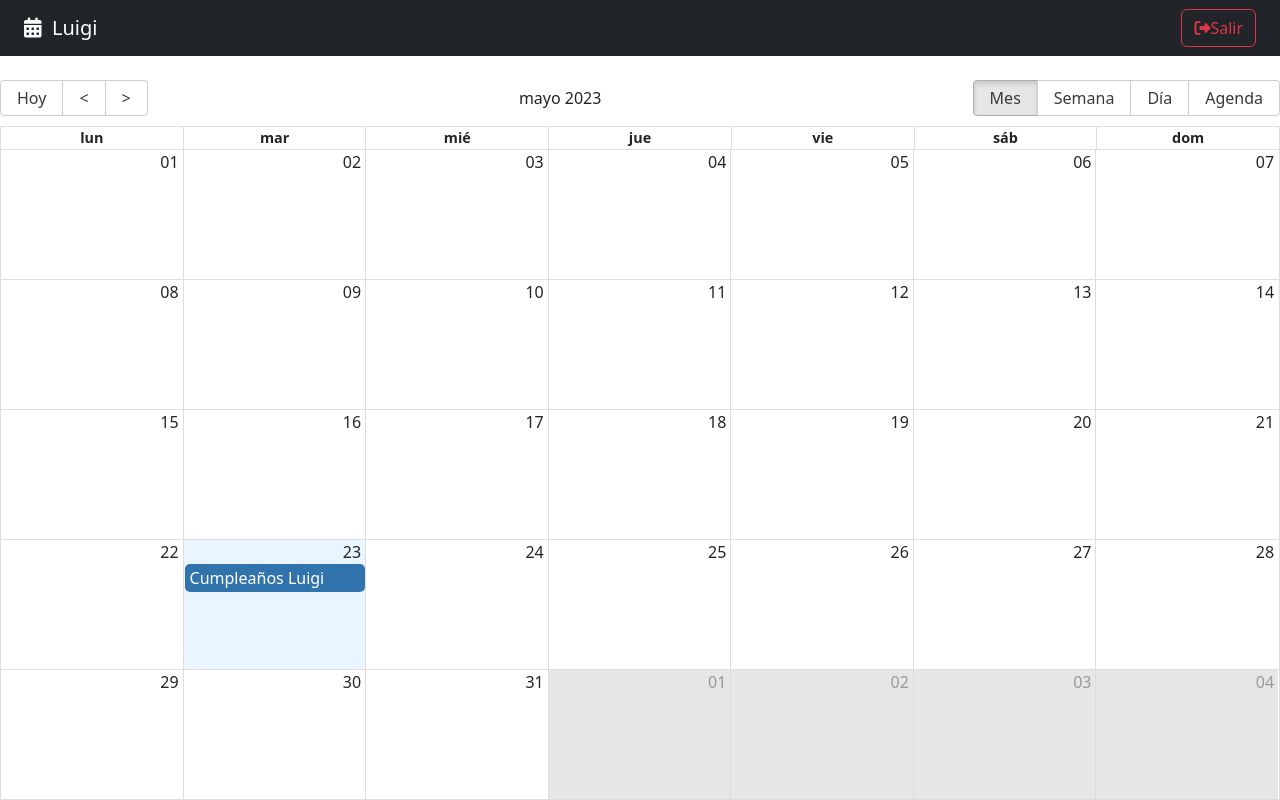
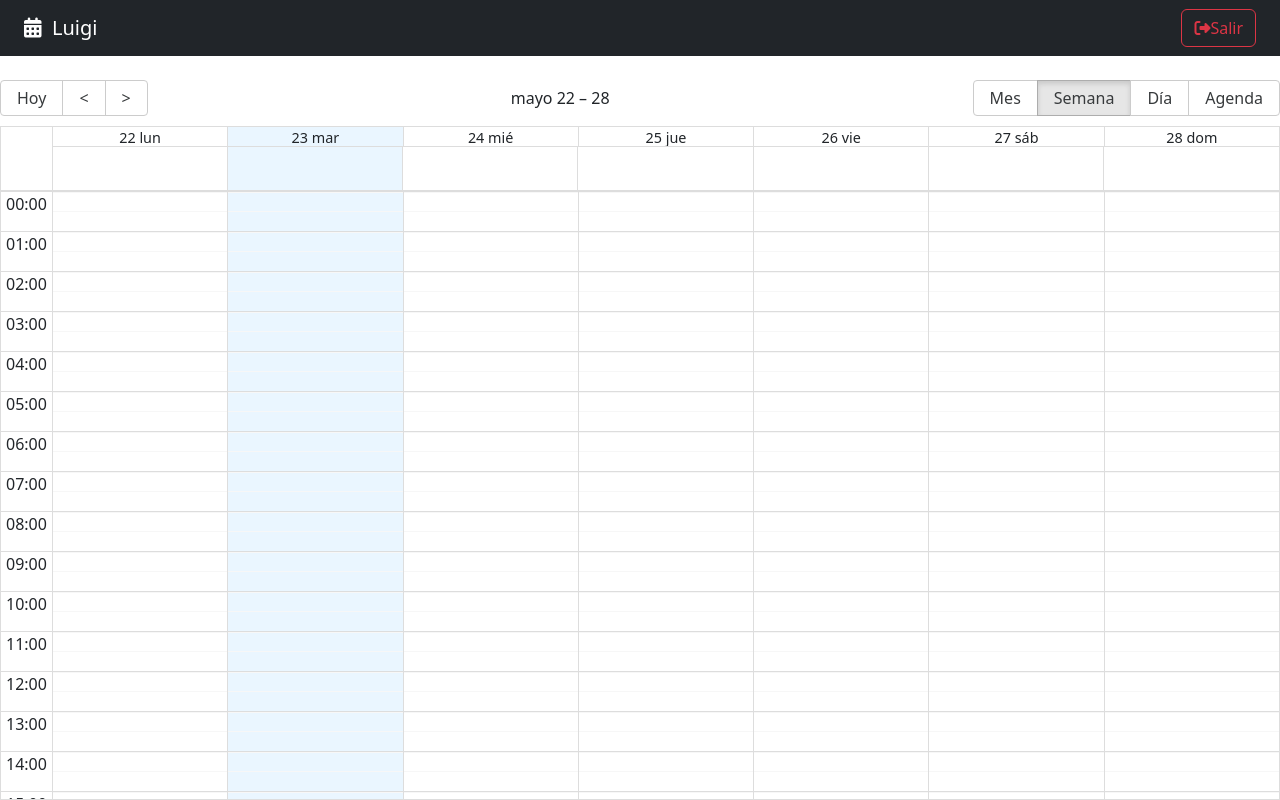
Before and after one commit to luigizuniga/react-vite-calendar-app, a React (Vite) app: page / in a window 1280 px wide. Built offline with nearby package versions, Linux system fonts and the light colour scheme.

Commit message:
launch event in calandar to click doubleClick log event in localStorage

```diff
--- /dev/null
+++ b/src/calendar/components/CalendarEvent.jsx
@@ -0,0 +1,11 @@
+export const CalendarEvent = ({ event }) => {
+
+  const { title , user } = event;
+
+  return (
+    <>
+        <strong>{ title }</strong>
+        <span>{ user.name }</span>
+    </>
+  )
+}
--- a/src/calendar/index.js
+++ b/src/calendar/index.js
@@ -1,3 +1,4 @@
 export * from './components/NavBar';
+export * from './components/CalendarEvent';
 
 export * from './pages/CalendarPage';
--- a/src/calendar/pages/CalendarPage.jsx
+++ b/src/calendar/pages/CalendarPage.jsx
@@ -1,8 +1,9 @@
+import React , { useState }from 'react'
 import { Calendar } from 'react-big-calendar'
 import { localizer , getMessages } from '../../helpers'
 
 import { addHours  } from 'date-fns'
-import { NavBar } from ".."
+import { NavBar , CalendarEvent } from ".."
 
 import 'react-big-calendar/lib/css/react-big-calendar.css'
 
@@ -19,10 +20,11 @@
 }]
 
 export const CalendarPage = () => {
+  const [lastView, setLastView ] = useState(localStorage.getItem('lastView') || 'week');
 
   const eventStyleGetter = ( event , start, end, isSelected ) => {
 
-    console.log({ event, start, end, isSelected });
+    // console.log({ event, start, end, isSelected });
 
     const style = {
       backgroundColor: '#347CF7',
@@ -34,6 +36,19 @@
     return style;
   }
 
+  const onDoubleClick = ( event ) => {
+    console.log({ doubleClick : event});
+  }
+
+  const onSelect = ( event ) => {
+    console.log({ click : event});
+  }
+
+  const onViewChanged = ( event ) => {
+    // console.log({ onViewChanged : event});
+    localStorage.setItem('lastView', event);
+  }
+
   return (
       <>
         <NavBar />
@@ -42,11 +57,16 @@
             culture='es'
             localizer={ localizer }
             events={ myEventsList }
+            defaultView={ lastView }
             startAccessor="start"
             endAccessor="end"
             style={{ height: 'calc( 100vh - 80px )'}}
             messages={ getMessages() }
             eventPropGetter={eventStyleGetter}
+            components={{ event: CalendarEvent }}
+            // onDoubleClickEvent={ onDoubleClick }
+            // onSelectEvent={ onSelect }
+            onView={ onViewChanged }
         />
       </>
   )
```
Also changed, not shown: src/calendar/components/CalendarModal.jsx (added, +9 -0 lines), .eslintrc.cjs (deleted).
